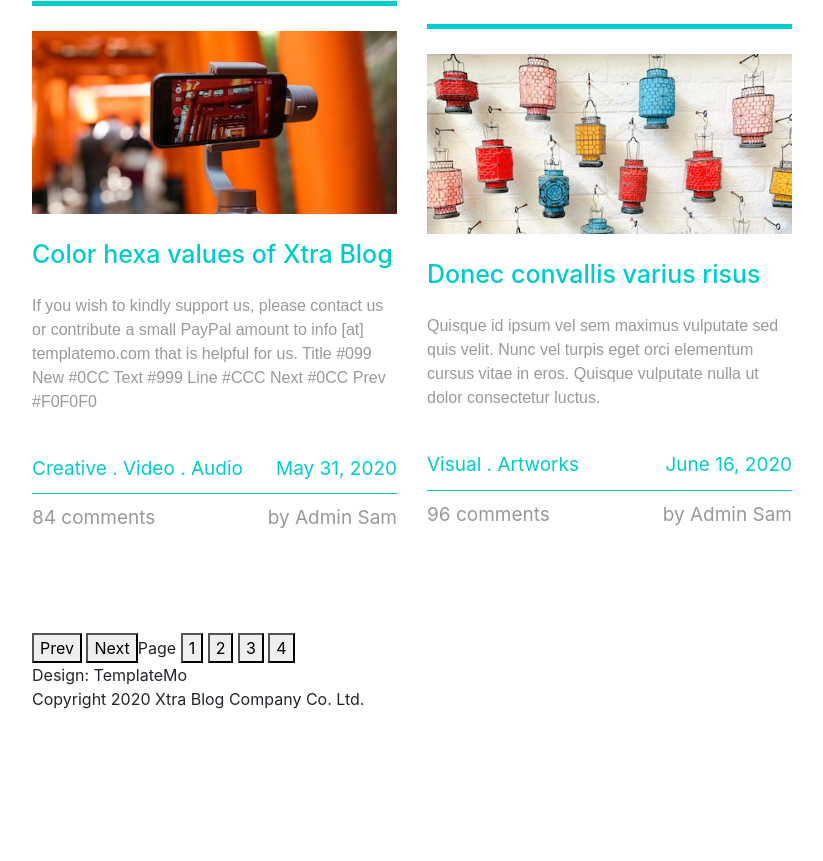
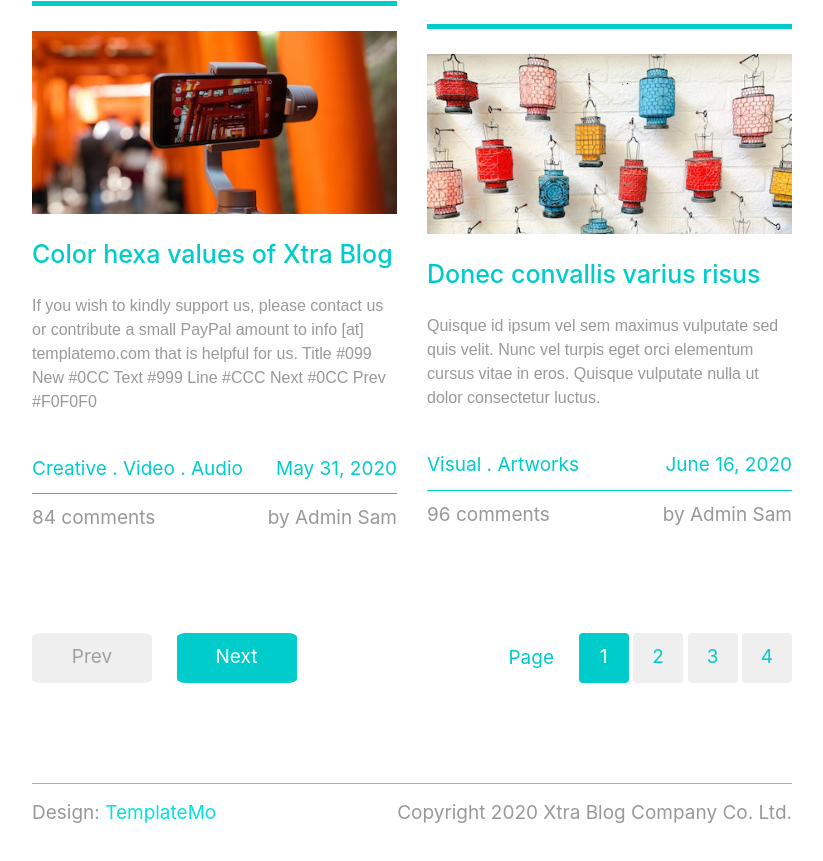
Before and after one commit to Han2104/project, a plain HTML site: page index.html in a window 1280 px wide. Shown: the part 1479-2340 px from the top of the page, without its empty margins (388-1211 px from the left). Before the commit the page ends 2270 px from the top, so only its background shows below. Drawn offline with nearby package versions, Linux system fonts and the light colour scheme.

Commit message:
Add files via upload

```diff
--- a/css/main.css
+++ b/css/main.css
@@ -105,3 +105,60 @@ a:hover {
   color: white;
   border-color: #0cc;
 }
+.main .pagination{
+  display: flex;
+  justify-content: space-between;
+}
+.main .pagination .button{
+  text-align: center;
+  height: 50px;
+  width: 120px;
+  border: none;
+  border-radius: 8% ;
+  font-size: 19px;
+  color: rgb(157, 161, 165);
+}
+.main .pagination .active{
+  font-size: 19px;
+  color: white;
+  background-color: #0cc;
+  margin-left: 20px;
+}
+.main .pagination .page .button{
+  text-align: center;
+  border: none;
+  border-radius: 8% ;
+  font-size: 19px;
+  color: #0cc;
+  border: none;
+  width: 50px;
+}
+.main .pagination .page .p{
+  color: #0cc;
+  font-size: 19px;
+}
+.main .pagination .page .active{
+  height: 50px;
+  width: 50px;
+  font-size: 19px;
+  color: white;
+  background-color: #0cc;
+  margin-left: 20px;
+  border: none;
+  border-radius: 8%;
+}
+.main .fotter{
+  color: #999;
+  font-size: 19px;
+  margin-top: 100px;
+  border-top: 0.25px solid rgb(4, 245, 245);
+  display: flex;
+  justify-content: space-between;
+  padding-top: 15px;
+}
+.main .fotter .click{
+  color: rgb(5, 225, 225);
+}
+.main .fotter .click:hover{
+  color: #0cc;
+}
--- a/css/single.css
+++ b/css/single.css
@@ -1,134 +1,174 @@
-.blog-video{
+.blog-video {
   border-top: 5px solid #0cc;
 }
-video{
+video {
   max-width: 100%;
   max-height: 100%;
   margin-top: 50px;
 }
-img{
+img {
   border-radius: 50%;
 }
-p{
+p {
   color: #099;
 }
-.blog-video .Post{
+.blog-video .Post {
   margin-top: 5px;
 }
-.blog-video .Post .title{
+.blog-video .Post .title {
   margin-top: 60px;
   color: rgb(16, 180, 180);
 }
-.blog-video .Post .title h4{
+.blog-video .Post .title h4 {
   font-weight: 400;
   margin-bottom: 26px;
 }
-.blog-video .Post .content{
+.blog-video .Post .content {
   font-size: 19px;
   color: #099;
 }
-.blog-video .Post .content .p1{
+.blog-video .Post .content .p1 {
   margin-top: 25px;
   margin-bottom: 25px;
   line-height: 35px;
 }
-.blog-video .Post .content .p2{
+.blog-video .Post .content .p2 {
   margin-top: 25px;
   margin-bottom: 25px;
   line-height: 35px;
 }
-.blog-video .Post .content .type{
-    color: #0CC;
+.blog-video .Post .content .type {
+  color: #0cc;
   text-align: right;
 }
-.blog-video .Post .end{
+.blog-video .Post .end {
   margin-left: 55%;
 }
-.blog-video .Post .comment .title{
+.blog-video .Post .comment .title {
   margin-top: 15px;
   color: #099;
   margin-bottom: 15px;
 }
-.blog-video .Post .comment .Comments{
+.blog-video .Post .comment .Comments {
   border-top: 5px solid aqua;
 }
-.blog-video .Post .comment .Comments .people{
+.blog-video .Post .comment .Comments .people {
   display: flex;
   flex-direction: row;
   margin-bottom: 15px;
   border-bottom: 1px solid aqua;
-    padding-top: 35px ;
+  padding-top: 35px;
 }
-.blog-video .Post .comment .Comments .people .bl{
+.blog-video .Post .comment .Comments .people .bl {
   font-size: 25px;
   color: #099;
 }
-.blog-video .Post .comment .Comments .people .bl .top{
+.blog-video .Post .comment .Comments .people .bl .top {
   font-size: 18px;
   color: #099;
   line-height: 35px;
 }
-.blog-video .Post .comment .Comments .people .bl .bot{
+.blog-video .Post .comment .Comments .people .bl .bot {
   display: flex;
   justify-content: space-between;
   margin-bottom: 40px;
   font-size: 20px;
   font-weight: 400;
 }
-.blog-video .Post .comment .Comments .people .bl .bot .botin:hover{
+.blog-video .Post .comment .Comments .people .bl .bot .botin:hover {
   color: rgb(3, 143, 143);
 }
-.blog-video .Post .comment .Comments .people .b2 .type{
+.blog-video .Post .comment .Comments .people .b2 .type {
   color: #099;
   text-align: right;
   font-size: 20px;
   font-weight: 400;
 }
-.blog-video .Post .comment .Comments .people .b2 .top{
+.blog-video .Post .comment .Comments .people .b2 .top {
   font-size: 18px;
   color: #099;
   line-height: 35px;
 }
-.blog-video .Post .some{
+.blog-video .Post .some {
   margin-top: 60px;
 }
-.blog-video .Post .some .categories{
+.blog-video .Post .some .categories {
   border-top: 5px solid #0cc;
   color: #099;
 }
-.blog-video .Post .some .categories .top{
+.blog-video .Post .some .categories .top {
   color: #099;
   font-size: 25px;
   padding-top: 10px;
 }
-.blog-video .Post .some .categories .menu{
+.blog-video .Post .some .categories .menu {
   padding-left: 20%;
   font-size: 19px;
   padding-top: 10px;
   padding-bottom: 50px;
 }
-.blog-video .Post .some .categories .menu:hover{
+.blog-video .Post .some .categories .menu:hover {
   color: rgb(4, 119, 119);
 }
-.blog-video .Post .some .relatedpost{
+.blog-video .Post .some .relatedpost {
   border-top: 5px solid #0cc;
   color: #099;
 }
-.blog-video .Post .some .relatedpost .top{
+.blog-video .Post .some .relatedpost .top {
   color: #099;
   font-size: 25px;
   padding-top: 10px;
 }
-.blog-video .Post .some .relatedpost .move{
+.blog-video .Post .some .relatedpost .move {
   font-size: 19px;
   padding-top: 10px;
   padding-bottom: 50px;
 }
-.blog-video .Post .some .relatedpost .move:hover{
+.blog-video .Post .some .relatedpost .move:hover {
   color: rgb(4, 119, 119);
 }
-.blog-video .Post .some .relatedpost .move img{
+.blog-video .Post .some .relatedpost .move img {
   max-width: 100%;
   max-height: 100%;
   border-radius: 0%;
 }
+.main .suggest {
+  display: flex;
+  flex-direction: column;
+  max-width: 40%;
+  color: #099;
+  font-weight: 450;
+  font-size: 30px;
+}
+.main .suggest .box1 {
+  border: 0.25px solid #0cc;
+  height: 50px;
+  margin-top: 25px;
+}
+.main .suggest .box2 {
+  border: 0.25px solid #0cc;
+  height: 45px;
+  margin-top: 25px;
+}
+.main .suggest .box3 {
+  border: 0.25px solid #0cc;
+  height: 200px;
+  margin-top: 25px;
+}
+.main .suggest .button {
+  text-align: right;
+  margin-top: 25px;
+}
+.main .suggest .button button {
+  height: 50px;
+  border: none;
+  color: white;
+  background-color: #0cc;
+  border-radius: 8%;
+}
+.main .fotter .click {
+  color: rgb(5, 225, 225);
+}
+.main .fotter .click:hover {
+  color: #0cc;
+}
```
Also changed, not shown: css/about.css (+15 -0 lines). Lines whose indentation alone changed are shown as unchanged.
